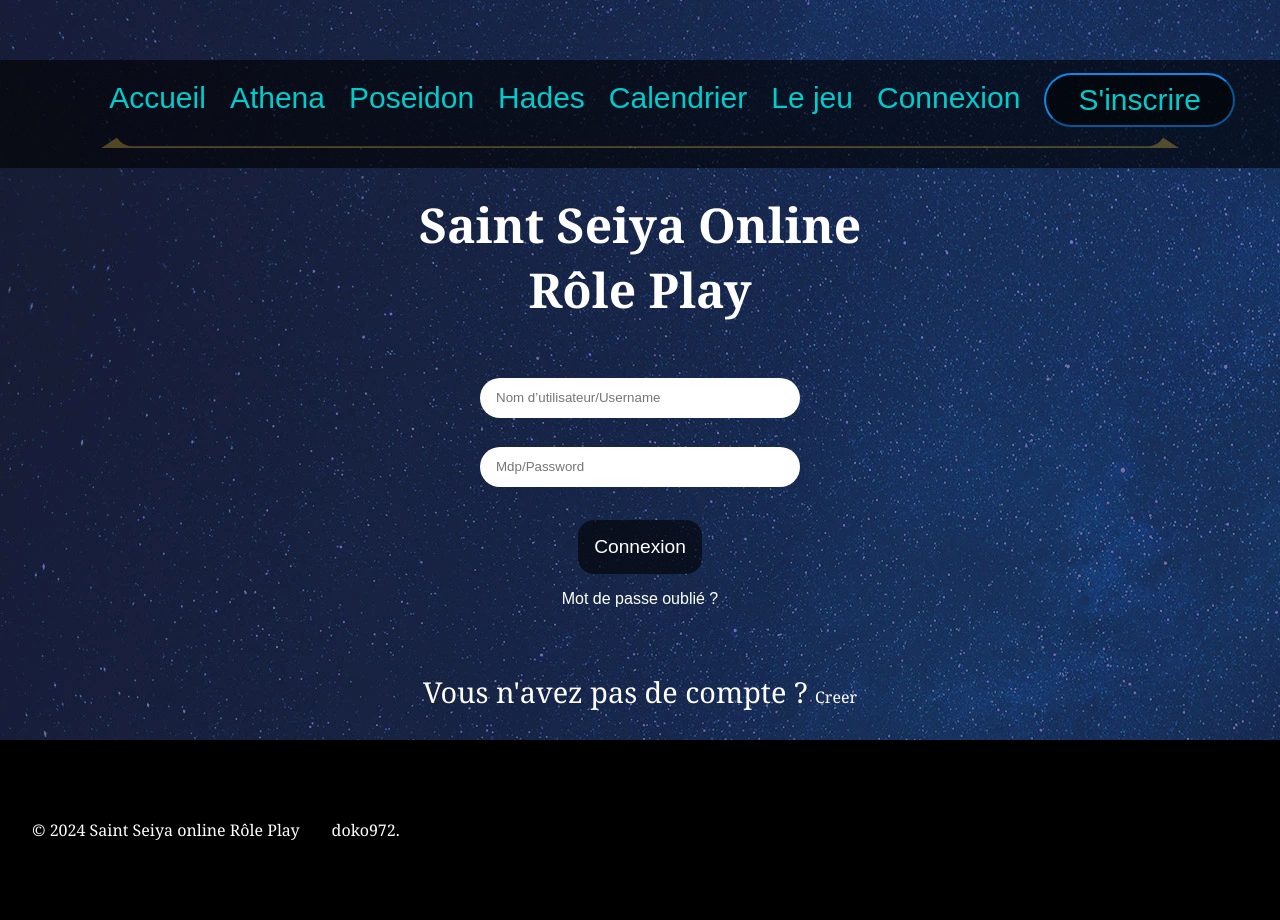
After one commit to doko972/Red-project-web, a PHP site: page /login.html in a window 1280 px wide. The commit adds this page. Run offline with PHP 8.4, Linux system fonts and the light colour scheme.

Commit message:
create login page

```diff
--- /dev/null
+++ b/login.html
@@ -0,0 +1,99 @@
+<html lang="fr">
+
+<head>
+  <meta charset="UTF-8" />
+  <meta http-equiv="X-UA-Compatible" content="IE=edge" />
+  <meta name="viewport" content="width=device-width, initial-scale=1.0" />
+  <title>Saint Seiya Online Inscription</title>
+  <meta name="keywords" content="Page d'inscription pour le site web et le jeu en ligne" />
+  <meta name="description"
+    content="Saint Seiya Online est le tout premier (et pour l'instant unique) MMO basé sur l'univers Saint Seiya." />
+  <link rel="icon" href="img/url0.ico">
+  <link rel="stylesheet" href="css/style.css" />
+</head>
+
+<body>
+  <header class="sticky">
+    <nav class="navbar">
+      <div class="navbar-container container">
+        <input type="checkbox" name="" id="">
+        <div class="hamburger-lines">
+          <span class="line line1"></span>
+          <span class="line line2"></span>
+          <span class="line line3"></span>
+        </div>
+        <ul class="menu-items">
+          <li><button class="btn-add-event--register--nav"><a href="index.html">Accueil</a></button></li>
+          <li><input type="checkbox" id="athena-toggle">
+            <button class="btn-add-event--register--nav"><a href="#">Athena</a></button>
+            <ul class="submenu">
+              <li><a href="athenaGold.html">Gold</a></li>
+              <li><a href="athenaSilver.html">Argent</a></li>
+              <li><a href="athenaBronze.html">Bronze</a></li>
+            </ul>
+          </li>
+          <li>
+            <input type="checkbox" id="athena-toggle">
+            <button class="btn-add-event--register--nav"><a href="#">Poseidon</a></button>
+            <ul class="submenu">
+              <li><a href="generauxPoseidon.html">Marinas</a></li>
+            </ul>
+          </li>
+          <li>
+            <input type="checkbox" id="athena-toggle">
+            <button class="btn-add-event--register--nav"><a href="#">Hades</a></button>
+            <ul class="submenu">
+              <li><a href="hadesJuges.html">Juges</a></li>
+              <li><a href="hadesSpectres.html">Spectres</a></li>
+            </ul>
+          </li>
+          <li><button class="btn-add-event--register--nav"><a href="calendrier/calendar.html">Calendrier</a></button>
+          </li>
+          <li><button class="btn-add-event--register--nav"><a href="carousel/carousel.html">Le jeu</a></button></li>
+          <li><button class="btn-add-event--register--nav"><a href="register.html">Connexion</a></button></li>
+          <li><button class="btn-add-event--register"><a href="register.html">S'inscrire</a></button></li>
+        </ul>
+      </div>
+    </nav>
+  </header>
+  <article>
+    <div class="title__margin--register">
+      <h1>Saint Seiya Online <br>Rôle Play</h1>
+    </div>
+    <div class="item-register">
+      <div class="content">
+        <form class="login_cont" action=register.php method=post>
+          <div class="input_signup active">
+            <input class="input input_form" id="user_name" type="text" name="login"
+              aria-label="Nom d’utilisateur (contient des lettres/chiffres)" placeholder="Nom d’utilisateur/Username">
+            <div class="hint">Nom d’utilisateur</div>
+            <input class="input input_form" id="password" type="password" aria-label="MdP" name=passwd
+              placeholder="Mdp/Password">
+            <div class="hint">Mot de passe （Minimum 6 caracteres）</div>
+            <div class="content">
+              <input type="submit" id="submit" class="button button__register" name="button"
+                value="Connexion">
+            </div>
+            <div class="content">
+              <span><a class="Password-forget" href="forgot_password.php">Mot de passe oublié ?</a></span>
+            </div>
+          </div>
+        </form>
+      </div>
+    </div>
+    <div>
+      <p>Vous n'avez pas de compte ? <a class="Password-forget" href="register.html">Creer</a></p>
+    </div>
+  </article>
+  <footer>
+    <div class="footer-bottom">
+      <p class="copyright">&copy; 2024 Saint Seiya online Rôle Play
+        <a href="#" class="copyright">doko972.</a>
+      </p>
+    </div>
+  </footer>
+  <script src="js/script.js"></script>
+</body>
+
+
+</html>
```
Also changed, not shown: css/style.css (line endings or trailing spaces), js/animate.js (line endings or trailing spaces).
